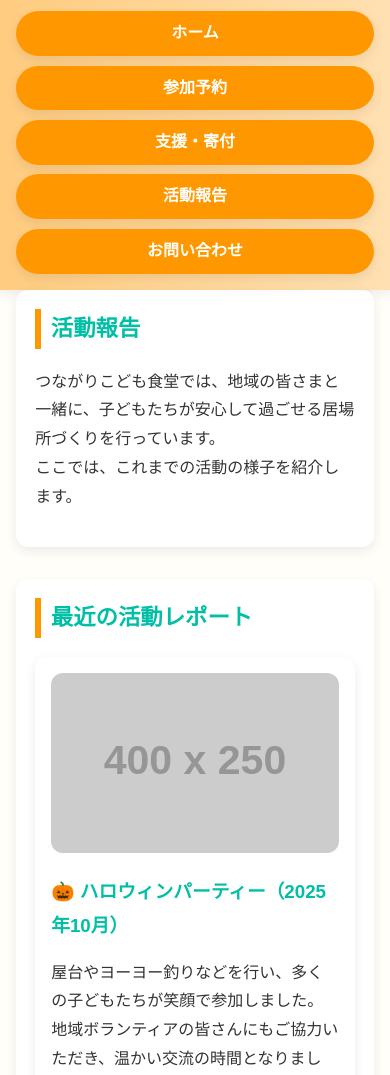
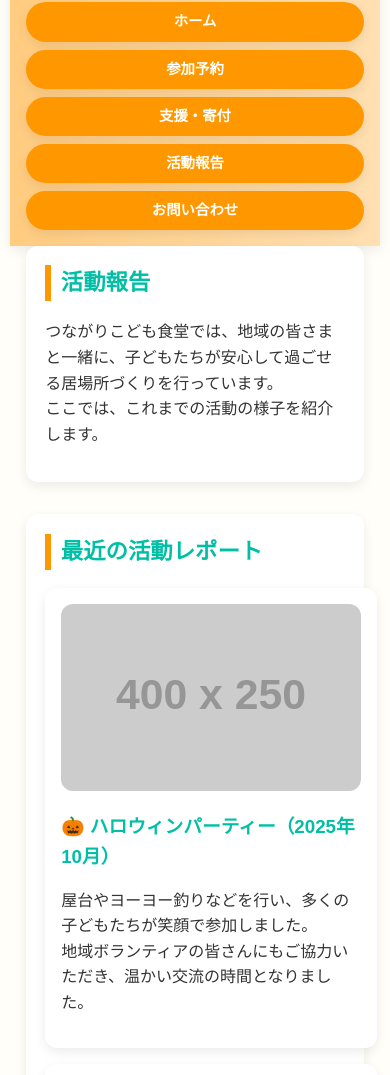
Before and after one commit to kooou5281e81-dev/KITAKYUBASE, a plain HTML site: page report.html in a window 390 px wide. Shown: the part 68-1143 px from the top of the page. Drawn offline with Linux system fonts and the light colour scheme; placeholder pictures from the web are drawn by us.

Commit message:
Implement responsive design for mobile devices
Added responsive styles for screens smaller than 600px.

```diff
--- a/style.css
+++ b/style.css
@@ -237,3 +237,61 @@ footer {
     padding: 1.2rem;
   }
 }
+
+
+/* ===== スマホ対応（画面幅600px以下） ===== */
+@media screen and (max-width: 600px) {
+
+  body {
+    font-size: 16px;
+    line-height: 1.6;
+    padding: 0 10px;
+  }
+
+  header .container {
+    flex-direction: column;
+    text-align: center;
+  }
+
+  nav {
+    display: flex;
+    flex-wrap: wrap;
+    justify-content: center;
+    gap: 0.5rem;
+  }
+
+  nav a {
+    display: inline-block;
+    padding: 8px 10px;
+    font-size: 0.9rem;
+  }
+
+  h1 {
+    font-size: 1.5rem;
+  }
+
+  img {
+    max-width: 100%;
+    height: auto;
+  }
+
+  iframe {
+    width: 100% !important;
+    height: 250px !important;
+  }
+
+  .card-grid {
+    display: flex;
+    flex-direction: column;
+    gap: 1rem;
+  }
+
+  .card {
+    width: 100%;
+  }
+
+  footer p {
+    font-size: 0.8rem;
+    text-align: center;
+  }
+}
```
